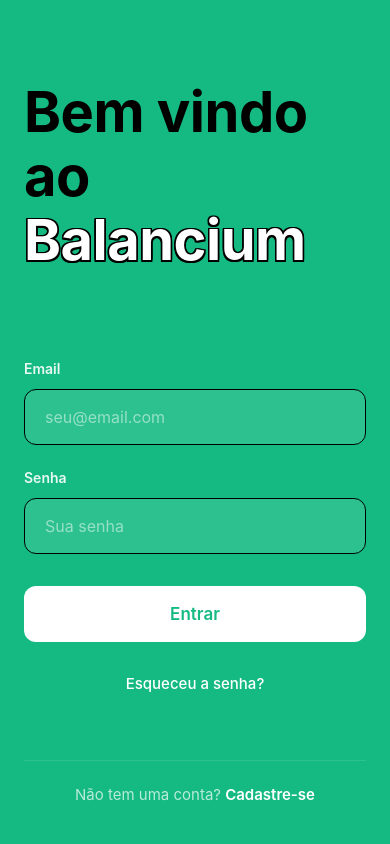
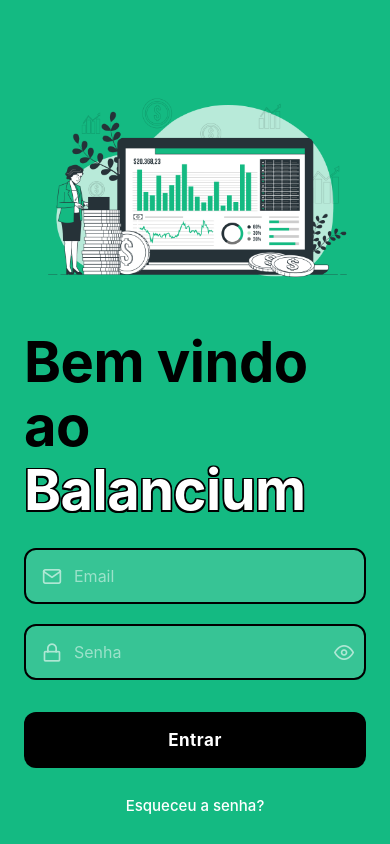
Before and after one commit to DevLucasFontoura/BalanciumMobile, a React Native app: screen / in a window 390 px wide. Built offline with nearby package versions, Linux system fonts and the light colour scheme.

Commit message:
tela login

```diff
--- a/src/app/(public)/Login/login.styles.ts
+++ b/src/app/(public)/Login/login.styles.ts
@@ -8,10 +8,20 @@
     backgroundColor: PRIMARY_COLOR,
   },
   contentContainer: {
-    paddingTop: 80,
+    paddingTop: 20,
     paddingBottom: 0,
     paddingHorizontal: 24,
     flexGrow: 1,
+  },
+  imageContainer: {
+    width: '100%',
+    alignItems: 'center',
+    marginBottom: -20,
+    marginTop: 10,
+  },
+  topImage: {
+    width: '100%',
+    height: 320,
   },
   content: {
     width: '100%',
@@ -65,38 +75,51 @@
   },
   formContainer: {
     width: '100%',
-    gap: 24,
-    marginTop: 32,
+    gap: 20,
+    marginTop: -30,
+  },
+  inputWrapper: {
+    width: '100%',
   },
   inputContainer: {
     width: '100%',
-    gap: 12,
+    height: 56,
+    flexDirection: 'row',
+    alignItems: 'center',
+    backgroundColor: 'rgba(255, 255, 255, 0.15)',
+    borderRadius: 12,
+    borderWidth: 2,
+    borderColor: '#000000',
+    paddingHorizontal: 16,
   },
-  label: {
-    fontSize: 14,
-    fontWeight: '600',
-    color: '#ffffff',
-    opacity: 0.9,
+  inputContainerFocused: {
+    backgroundColor: '#ffffff',
+    borderColor: '#000000',
+  },
+  inputIcon: {
+    marginRight: 12,
   },
   input: {
-    width: '100%',
-    height: 56,
-    backgroundColor: 'rgba(255, 255, 255, 0.1)',
-    borderRadius: 12,
-    paddingHorizontal: 20,
+    flex: 1,
     fontSize: 16,
     color: '#ffffff',
-    borderWidth: 1,
-    borderColor: '#000000',
+    padding: 0,
+  },
+  inputFocused: {
+    color: '#000000',
+  },
+  eyeIcon: {
+    padding: 4,
+    marginLeft: 8,
   },
   loginButton: {
     width: '100%',
     height: 56,
-    backgroundColor: '#ffffff',
+    backgroundColor: '#000000',
     borderRadius: 12,
     alignItems: 'center',
     justifyContent: 'center',
-    marginTop: 8,
+    marginTop: 12,
     ...Platform.select({
       ios: {
         shadowColor: '#000',
@@ -104,7 +127,7 @@
           width: 0,
           height: 4,
         },
-        shadowOpacity: 0.2,
+        shadowOpacity: 0.3,
         shadowRadius: 8,
       },
       android: {
@@ -114,8 +137,9 @@
   },
   loginButtonText: {
     fontSize: 17,
-    fontWeight: '600',
-    color: PRIMARY_COLOR,
+    fontWeight: '700',
+    color: '#ffffff',
+    letterSpacing: 0.5,
   },
   forgotPasswordButton: {
     alignItems: 'center',
--- a/src/app/(public)/Login/login.tsx
+++ b/src/app/(public)/Login/login.tsx
@@ -1,4 +1,6 @@
-import { Text, View, TextInput, TouchableOpacity, ScrollView } from 'react-native';
+import { useState } from 'react';
+import { Text, View, TextInput, TouchableOpacity, ScrollView, Image } from 'react-native';
+import { Feather } from '@expo/vector-icons';
 import styles from './login.styles';
 
 interface LoginProps {
@@ -7,12 +9,25 @@
 }
 
 export default function Login({ onNavigateToRegister, onNavigateToWelcome }: LoginProps) {
+  const [email, setEmail] = useState('');
+  const [password, setPassword] = useState('');
+  const [showPassword, setShowPassword] = useState(false);
+  const [emailFocused, setEmailFocused] = useState(false);
+  const [passwordFocused, setPasswordFocused] = useState(false);
+
   return (
     <ScrollView
       style={styles.container}
       contentContainerStyle={styles.contentContainer}
       showsVerticalScrollIndicator={false}
     >
+      <View style={styles.imageContainer}>
+        <Image
+          source={require('../../../../assets/img_login_page.png')}
+          style={styles.topImage}
+          resizeMode="contain"
+        />
+      </View>
       <View style={styles.content}>
         <View style={styles.header}>
           <View style={styles.titleContainer}>
@@ -36,39 +51,62 @@
         </View>
 
         <View style={styles.formContainer}>
-          <View style={styles.inputContainer}>
-            <Text style={styles.label}>Email</Text>
+          <View style={styles.inputWrapper}>
+            <View style={[styles.inputContainer, emailFocused && styles.inputContainerFocused]}>
+              <Feather name="mail" size={20} color={emailFocused ? '#000000' : 'rgba(255, 255, 255, 0.6)'} style={styles.inputIcon} />
               <TextInput
-              style={styles.input}
-              placeholder="seu@email.com"
-              placeholderTextColor="rgba(255, 255, 255, 0.5)"
+                style={[styles.input, emailFocused && styles.inputFocused]}
+                placeholder="Email"
+                placeholderTextColor={emailFocused ? 'rgba(0, 0, 0, 0.5)' : 'rgba(255, 255, 255, 0.5)'}
                 keyboardType="email-address"
                 autoCapitalize="none"
                 autoComplete="email"
+                value={email}
+                onChangeText={setEmail}
+                onFocus={() => setEmailFocused(true)}
+                onBlur={() => setEmailFocused(false)}
               />
             </View>
+          </View>
 
-          <View style={styles.inputContainer}>
-            <Text style={styles.label}>Senha</Text>
+          <View style={styles.inputWrapper}>
+            <View style={[styles.inputContainer, passwordFocused && styles.inputContainerFocused]}>
+              <Feather name="lock" size={20} color={passwordFocused ? '#000000' : 'rgba(255, 255, 255, 0.6)'} style={styles.inputIcon} />
               <TextInput
-              style={styles.input}
-              placeholder="Sua senha"
-              placeholderTextColor="rgba(255, 255, 255, 0.5)"
-              secureTextEntry
+                style={[styles.input, passwordFocused && styles.inputFocused]}
+                placeholder="Senha"
+                placeholderTextColor={passwordFocused ? 'rgba(0, 0, 0, 0.5)' : 'rgba(255, 255, 255, 0.5)'}
+                secureTextEntry={!showPassword}
                 autoCapitalize="none"
                 autoComplete="password"
+                value={password}
+                onChangeText={setPassword}
+                onFocus={() => setPasswordFocused(true)}
+                onBlur={() => setPasswordFocused(false)}
               />
+              <TouchableOpacity
+                onPress={() => setShowPassword(!showPassword)}
+                style={styles.eyeIcon}
+                activeOpacity={0.7}
+              >
+                <Feather
+                  name={showPassword ? 'eye-off' : 'eye'}
+                  size={20}
+                  color={passwordFocused ? '#000000' : 'rgba(255, 255, 255, 0.6)'}
+                />
+              </TouchableOpacity>
+            </View>
           </View>
 
           <TouchableOpacity
             style={styles.loginButton}
-            activeOpacity={0.7}
+            activeOpacity={0.8}
             onPress={onNavigateToWelcome}
           >
             <Text style={styles.loginButtonText}>Entrar</Text>
           </TouchableOpacity>
 
-          <TouchableOpacity style={styles.forgotPasswordButton}>
+          <TouchableOpacity style={styles.forgotPasswordButton} activeOpacity={0.7}>
             <Text style={styles.forgotPasswordText}>Esqueceu a senha?</Text>
           </TouchableOpacity>
         </View>
```
Also changed, not shown: assets/img_login_page.png (added). Lines whose indentation alone changed are shown as unchanged.
